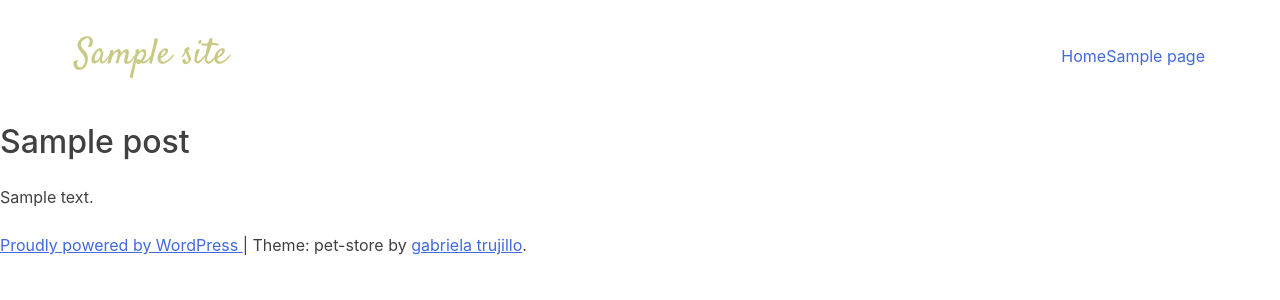
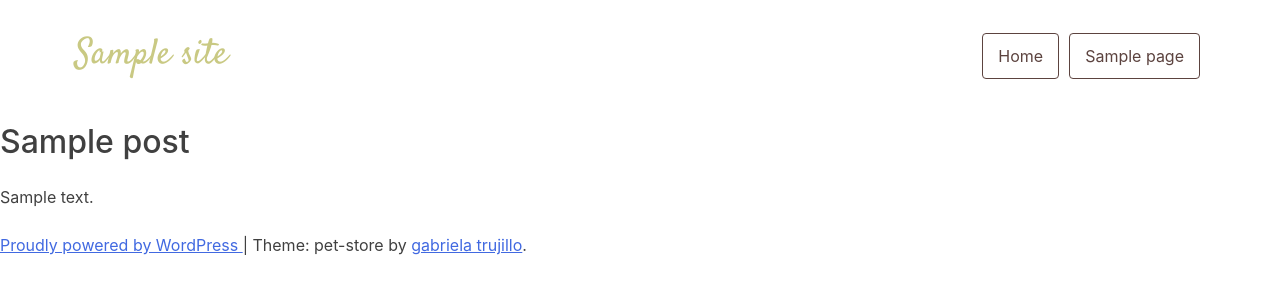
Before and after one commit to gtrujillo15/pet-store, a WordPress theme: template themes/pet-store/page.php in a window 1280 px wide. Shown: the top 300 px of the page. Run offline with PHP 8.4 and a stand-in for WordPress, Linux system fonts and the light colour scheme; the site name, menu and one post (Sample post) are stand-ins, and other content is empty; style sheets or scripts are compiled from the project's sources; some libraries are stand-ins or nearby versions.

Commit message:
feat(nav):add nav styling

```diff
--- a/themes/pet-store/sass/components/navigation/_navigation.scss
+++ b/themes/pet-store/sass/components/navigation/_navigation.scss
@@ -50,9 +50,18 @@
 
 	li {
 		position: relative;
+		border-radius: 4px;
+		border: 1px solid #5c433f;
+		padding: 10px 15px;
+		margin: 0 5px;
 
-		&:hover > a,
-		&.focus > a {
+		a {
+			color: $color__text-brown;
+			font-weight: 400;
+		}
+		&:hover,
+		&.focus {
+			background-color: $color__background-tan;
 		}
 	}
 
--- a/themes/pet-store/style.css
+++ b/themes/pet-store/style.css
@@ -653,6 +653,17 @@ textarea {
 }
 .main-navigation li {
   position: relative;
+  border-radius: 4px;
+  border: 1px solid #5c433f;
+  padding: 10px 15px;
+  margin: 0 5px;
+}
+.main-navigation li a {
+  color: #5c433f;
+  font-weight: 400;
+}
+.main-navigation li:hover, .main-navigation li.focus {
+  background-color: #eeddcd;
 }
 .main-navigation a {
   display: block;
```
